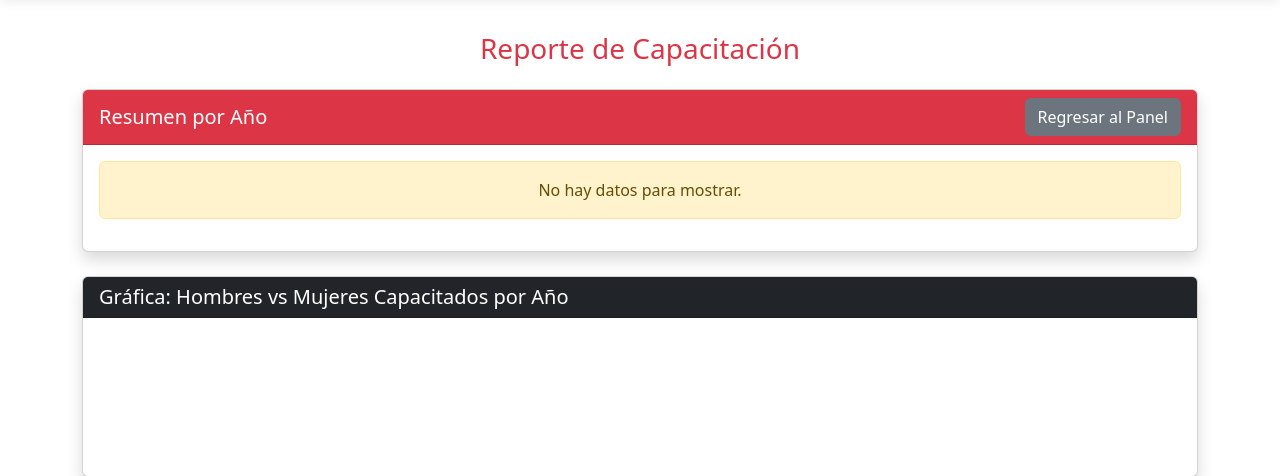
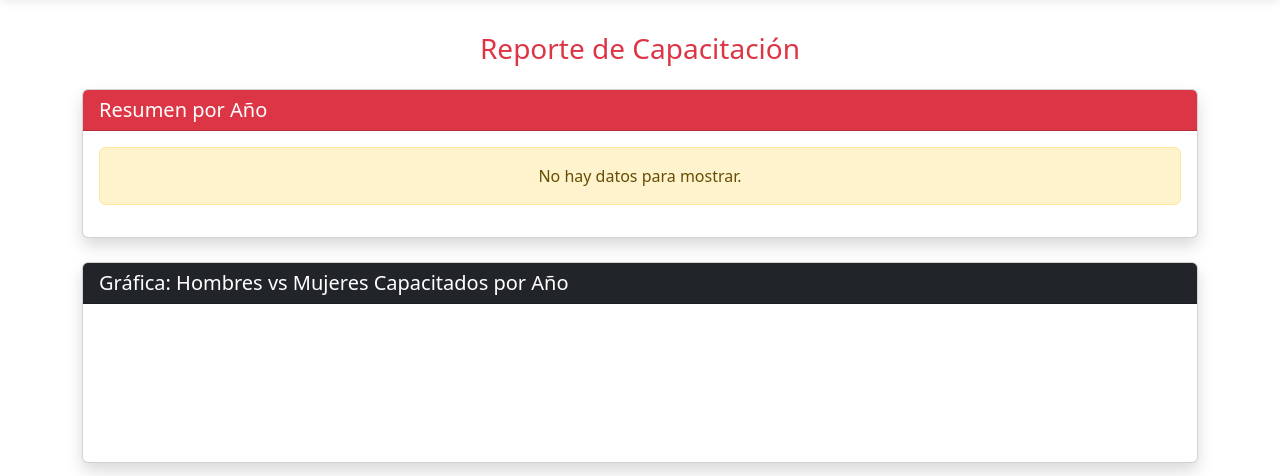
Before and after one commit to bgjo231014-cell/EstanciaADrian, a PHP site: page /app/views/reportes_capacitacion.php in a window 1280 px wide. Shown: the part 202-678 px from the top of the page. Run offline with PHP 8.4, Linux system fonts and the light colour scheme.

Commit message:
Resolver conflicto en header

```diff
--- a/app/views/capacitacion.php
+++ b/app/views/capacitacion.php
@@ -45,7 +45,6 @@ $capacitaciones = $capacitaciones ?? [];
   </div>
 
   <!-- TABLA PRINCIPAL -->
-  <!-- TABLA PRINCIPAL 1 -->
 <h5 class="bg-warning text-dark p-2 rounded">Capacitaciones - Datos principales</h5>
 
 <div class="table-responsive mb-4">
--- a/app/views/partials/header.php
+++ b/app/views/partials/header.php
@@ -6,14 +6,19 @@ if (session_status() === PHP_SESSION_NONE) {
 
 // Variables de sesión
 $usuario = $_SESSION['usuario'] ?? null;
-$usuario_id   = $usuario['idUsuario'] ?? $usuario['id'] ?? null;
+$usuario_id = $usuario['idUsuario'] ?? $usuario['id'] ?? null;
 $usuario_tipo = $usuario['idRol'] ?? $usuario['tipo'] ?? null;
 $usuario_nombre = $usuario['nombre'] ?? $usuario['Nombre'] ?? $usuario['usuario'] ?? null;
 $usuario_rol = $usuario['rol'] ?? $usuario['Rol'] ?? $usuario['tipo'] ?? null;
 
 // Mapear roles numéricos
 if (is_numeric($usuario_rol)) {
-    $roles = [1 => 'Administrador', 2 => 'Personal', 3 => 'Invitado'];
+    $roles = [
+        1 => 'Administrador',
+        2 => 'Personal',
+        3 => 'Invitado'
+    ];
+
     $usuario_rol = $roles[$usuario_rol] ?? 'Invitado';
 }
 ?>
@@ -24,14 +29,19 @@ if (is_numeric($usuario_rol)) {
     <meta charset="UTF-8">
     <meta name="viewport" content="width=device-width, initial-scale=1.0">
     <title>CECAM</title>
+
+    <!-- Bootstrap -->
     <link href="https://cdn.jsdelivr.net/npm/bootstrap@5.3.2/dist/css/bootstrap.min.css" rel="stylesheet">
+
+    <!-- Estilos propios -->
     <link rel="stylesheet" href="public/css/main.css">
 </head>
 <body>
 
 <!-- HEADER PROFESIONAL Y RESPONSIVE -->
-<header class="cecam-header text-white">
+<header class="cecam-header">
     <div class="header-content">
+
         <!-- Logo -->
         <a href="index.php?view=home" class="header-logo text-white text-decoration-none">
             <img src="public/media/logo.png" alt="Logo CECAM" class="logo-img" width="150" height="150">
@@ -50,12 +60,13 @@ if (is_numeric($usuario_rol)) {
 
                 <?php if ($usuario_id): ?>
                     <a href="index.php?view=descargas" class="btn btn-outline-light nav-btn">Descargas</a>
+
                     <?php if (in_array($usuario_tipo, [1, 2]) || in_array($usuario_tipo, ['admin', 'personal'])): ?>
                         <a href="index.php?view=dashboard_admin" class="btn btn-outline-light nav-btn">Gestiones</a>
                     <?php endif; ?>
+
                 <?php else: ?>
-                    <a href="#" class="btn btn-outline-light nav-btn disabled">Descargas</a>
-
+                    <a href="index.php?view=descargas" class="btn btn-outline-light nav-btn disabled">Descargas</a>
                 <?php endif; ?>
             </div>
         </nav>
@@ -69,9 +80,10 @@ if (is_numeric($usuario_rol)) {
                     <a href="index.php?controller=Login&action=logout" class="logout-link">Cerrar sesión</a>
                 </div>
             <?php else: ?>
-                <a href="index.php?view=login" class="btn btn-outline-light nav-btn">Iniciar Sesión</a>
+                <a href="index.php?view=login" class="btn btn-outline-light nav-btn login-btn">Iniciar Sesión</a>
             <?php endif; ?>
         </div>
+
     </div>
 </header>
 
--- a/app/views/redes.php
+++ b/app/views/redes.php
@@ -13,13 +13,13 @@ include 'partials/header.php';
     <p>Conoce más de nuestras actividades ambientales y proyectos sustentables.</p>
 
     <div class="d-flex justify-content-center gap-3 mt-4">
-        <a href="https://facebook.com" target="_blank" class="btn btn-outline-primary">
+        <a href="https://www.facebook.com/CECAMUpemor/" target="_blank" class="btn btn-outline-primary">
             <i class="bi bi-facebook"></i> Facebook
         </a>
         <a href="https://twitter.com" target="_blank" class="btn btn-outline-info">
             <i class="bi bi-twitter"></i> X / Twitter
         </a>
-        <a href="https://instagram.com" target="_blank" class="btn btn-outline-danger">
+        <a href="https://www.instagram.com/cecam_upemor/" target="_blank" class="btn btn-outline-danger">
             <i class="bi bi-instagram"></i> Instagram
         </a>
     </div>
--- a/app/views/reportes_capacitacion.php
+++ b/app/views/reportes_capacitacion.php
@@ -8,10 +8,6 @@
     <div class="card shadow mb-4">
         <div class="card-header bg-danger text-white d-flex justify-content-between align-items-center">
             <h5 class="mb-0">Resumen por Año</h5>
-
-            <a href="index.php?view=dashboard_admin" class="btn btn-secondary">
-                Regresar al Panel
-            </a>
         </div>
 
         <div class="card-body">
```
Lines whose indentation alone changed are shown as unchanged.
